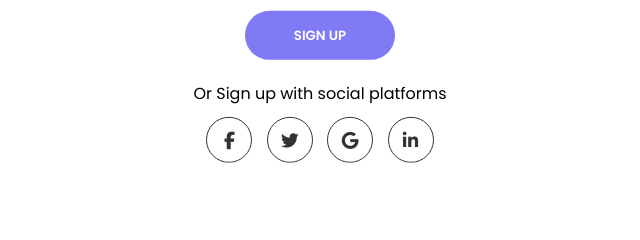
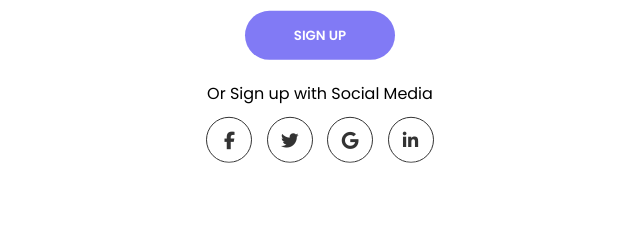
Before and after one commit to mulzahrian/Responsive-Login, a plain HTML site: page index.html in a window 1280 px wide. Both pictures are taken after a click on the button "SIGN UP". Shown: the part 462-702 px from the top of the page, 0-640 px from the left. Drawn offline with Linux system fonts and the light colour scheme.

Commit message:
Update index.html
little modify

```diff
--- a/index.html
+++ b/index.html
@@ -56,7 +56,7 @@
               <input type="password" placeholder="Password" />
             </div>
             <input type="submit" class="btn" value="Sign up" />
-            <p class="social-text">Or Sign up with social platforms</p>
+            <p class="social-text">Or Sign up with Social Media</p>
             <div class="social-media">
               <a href="#" class="social-icon">
                 <i class="fab fa-facebook-f"></i>
```
